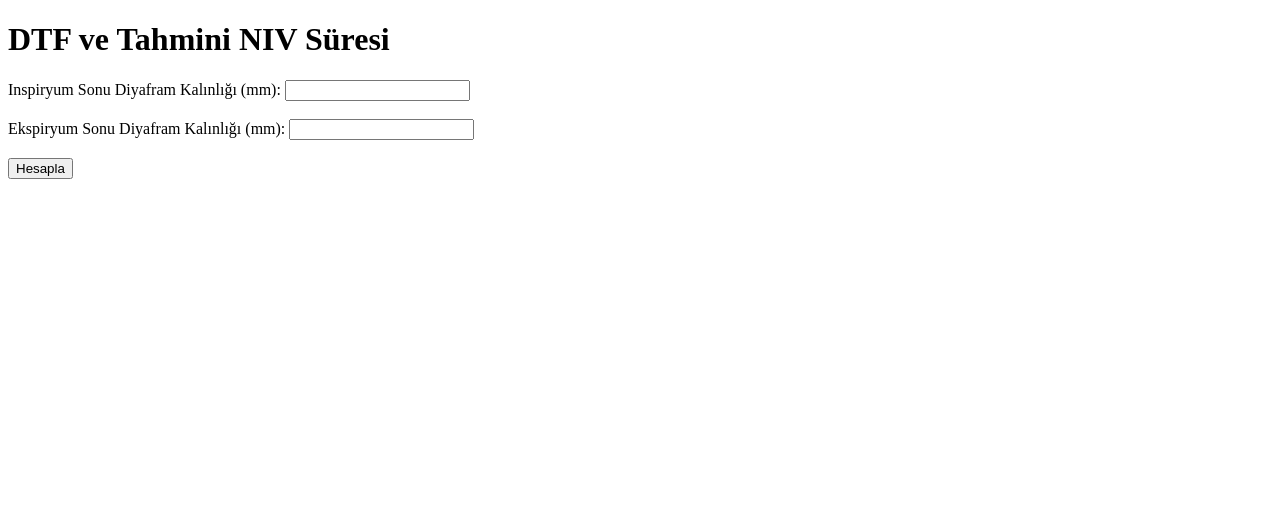
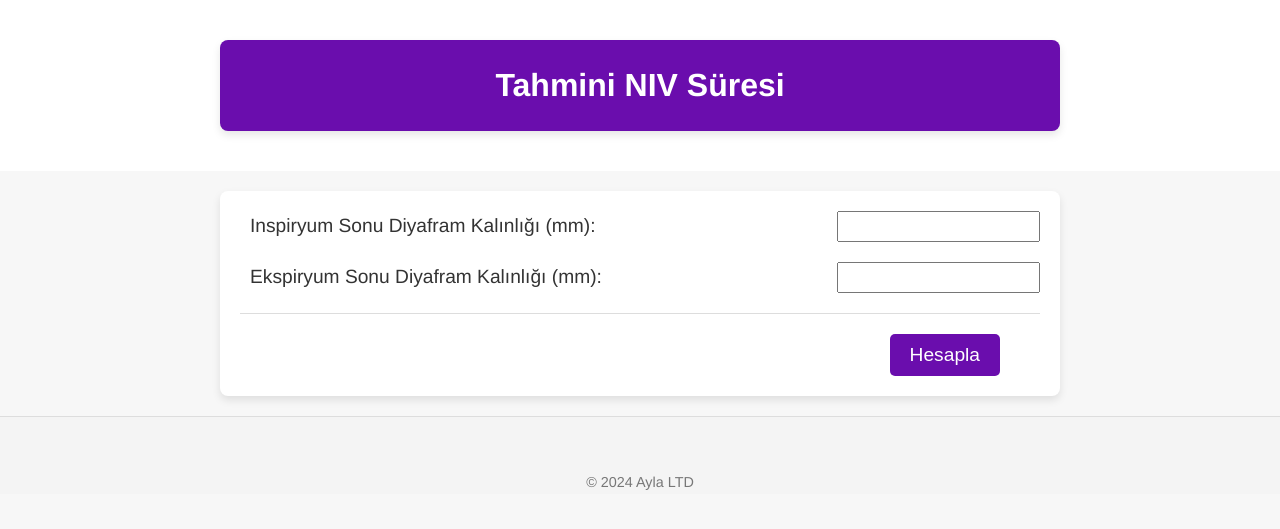
Before and after one commit to MuMSuZ/niv, a Flask app: template templates/niv.html in a window 1280 px wide. Shown: the top 529 px of the page. Run offline with Flask 3, Linux system fonts and the light colour scheme; the template is opened without the code that fills it, so the values that code supplies are empty.

Commit message:
Update niv.html

```diff
--- a/templates/niv.html
+++ b/templates/niv.html
@@ -3,17 +3,38 @@
 <head>
     <meta charset="UTF-8">
     <meta name="viewport" content="width=device-width, initial-scale=1.0">
-    <title>DTF ve Tahmini NIV Süresi. - Dr. Faig TEYMURLU</title>
+    <title>Tahmini NIV Süresi</title>
+    <link rel="stylesheet" href="/static/styles.css">
 </head>
 <body>
-    <h1>DTF ve Tahmini NIV Süresi</h1>
-    <form action="/calculate" method="post">
-        <label for="inspiryum">Inspiryum Sonu Diyafram Kalınlığı (mm):</label>
-        <input type="text" id="inspiryum" name="inspiryum"><br><br>
-        <label for="ekspiryum">Ekspiryum Sonu Diyafram Kalınlığı (mm):</label>
-        <input type="text" id="ekspiryum" name="ekspiryum"><br><br>
-        <input type="submit" value="Hesapla">
-    </form>
-    <p>{{ result }}</p>
+    <header>
+        <div class="container">
+            <h1>Tahmini NIV Süresi</h1>
+        </div>
+    </header>
+    <div class="container mt-5">
+        <form action="/calculate" method="post">
+            <div class="form-group">
+                <label for="inspiryum">Inspiryum Sonu Diyafram Kalınlığı (mm):</label>
+                <input type="text" class="form-control" id="inspiryum" name="inspiryum">
+            </div>
+            <div class="form-group">
+                <label for="ekspiryum">Ekspiryum Sonu Diyafram Kalınlığı (mm):</label>
+                <input type="text" class="form-control" id="ekspiryum" name="ekspiryum">
+            </div>
+            <div class="button-container">
+                <button type="submit" class="btn btn-primary">Hesapla</button>
+            </div>
+        </form>
+        {% if result %}
+        <div class="result mt-4">
+            <h4>Sonuç:</h4>
+            <p>{{ result|safe }}</p>
+        </div>
+        {% endif %}
+    </div>
+    <footer class="footer">
+        <p>&copy; 2024 Ayla LTD</p>
+    </footer>
 </body>
 </html>
```
